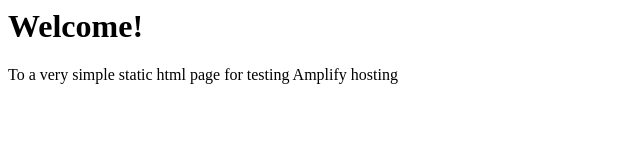
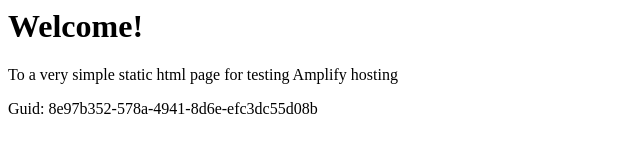
Before and after one commit to aws-aemilia-nrt/Github-PR-Commit-Integration-Test-DoNotTouch-Gith-P5X5MO5I-v1-preprod-ap-northeast-1, a website: page src/index.html in a window 1280 px wide. Shown: the whole page, without its empty margins (0-640 px from the left). Drawn offline with Linux system fonts and the light colour scheme.

Commit message:
commit from integ tests

```diff
--- a/src/index.html
+++ b/src/index.html
@@ -1,3 +1,5 @@
+
+
 <html lang="en">
 
 <head>
@@ -10,6 +12,6 @@
 <body>
     <h1>Welcome!</h1>
     <p>To a very simple static html page for testing Amplify hosting</p>
-</body>
+    <p>Guid: 8e97b352-578a-4941-8d6e-efc3dc55d08b</p></body>
 
 </html>
```
